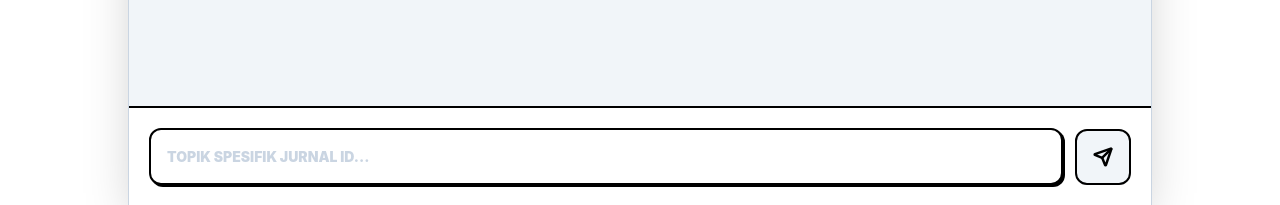
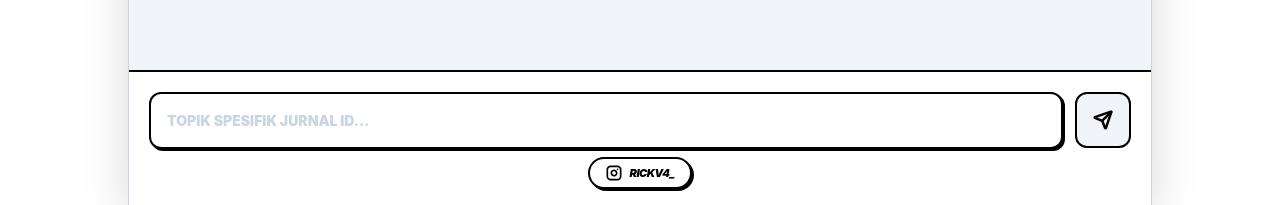
Before and after one commit to rickv-max/SkripsiGen, a React (Vite) app: page / in a window 1280 px wide. Shown: the part 595-800 px from the top of the page. Built offline with nearby package versions, Linux system fonts and the light colour scheme; no server answers.

Commit message:
Enhance footer with Instagram link and update input layout
Added Instagram icon and link to the footer. Updated input section for better layout.

```diff
--- a/src/App.jsx
+++ b/src/App.jsx
@@ -1,5 +1,5 @@
 import React, { useState, useEffect, useRef } from 'react';
-import { Send, Bot, User, ExternalLink, RefreshCw, Sparkles, ChevronLeft, ShieldCheck, Copy, Check } from 'lucide-react';
+import { Send, Bot, User, ExternalLink, RefreshCw, Sparkles, ChevronLeft, ShieldCheck, Copy, Check, Instagram } from 'lucide-react';
 
 const apiKey = import.meta.env.VITE_GR0Q_API_KEY;
 
@@ -15,7 +15,6 @@ export default function App() {
   const [inputValue, setInputValue] = useState('');
   const [isLoading, setIsLoading] = useState(false);
 
-  // State untuk melacak status salin tombol utama dan kotak DOI
   const [copiedId, setCopiedId] = useState(null);
   const [copiedDoi, setCopiedDoi] = useState(null);
 
@@ -29,7 +28,6 @@ export default function App() {
     scrollToBottom();
   }, [messages, isLoading]);
 
-  // Fungsi AI untuk memverifikasi relevansi jurnal
   const verifyRelevanceWithAI = async (userQuery, results) => {
     try {
       const response = await fetch(
@@ -51,13 +49,12 @@ export default function App() {
       const relevantIndexes = JSON.parse(data.candidates?.[0]?.content?.parts?.[0]?.text);
       return results.filter((_, index) => relevantIndexes.includes(index));
     } catch (error) {
-      return results.slice(0, 15); // Fallback ke top 15 jika AI gagal
+      return results.slice(0, 15);
     }
   };
 
   const fetchJournalsWithAccuracy = async (userQuery) => {
     try {
-      // Step 1: Broad search
       const url = `https://api.crossref.org/works?query=${encodeURIComponent(userQuery + " Indonesia")}&rows=40`;
       const res = await fetch(url);
       const data = await res.json();
@@ -80,7 +77,6 @@ export default function App() {
         }
       }
 
-      // Step 2: AI Re-ranking untuk akurasi
       if (rawResults.length > 5) {
         return await verifyRelevanceWithAI(userQuery, rawResults);
       }
@@ -142,7 +138,6 @@ export default function App() {
     document.body.removeChild(textArea);
   };
 
-  // Fungsi khusus untuk menyalin teks DOI saja
   const handleCopyDoi = (e, doi) => {
     e.preventDefault();
     const textArea = document.createElement("textarea");
@@ -158,7 +153,7 @@ export default function App() {
   return (
     <div className="flex flex-col h-screen w-full max-w-md md:max-w-3xl lg:max-w-5xl mx-auto bg-[#F1F5F9] font-sans border-x border-slate-300 shadow-2xl transition-all duration-300">
 
-      {/* Header Ramping & Solid */}
+      {/* Header */}
       <div className="bg-white border-b-2 border-black p-3 md:px-6 md:py-4 flex items-center justify-between sticky top-0 z-50">
         <div className="flex items-center gap-2 md:gap-3">
           <ChevronLeft size={18} className="text-slate-400 md:hidden" />
@@ -180,15 +175,12 @@ export default function App() {
       <div className="flex-1 overflow-y-auto p-4 md:p-6 space-y-4 md:space-y-6">
         {messages.map((msg) => (
           <div key={msg.id} className={`flex ${msg.sender === 'user' ? 'justify-end' : 'justify-start'}`}>
-
             <div className={`flex w-full ${msg.type === 'journals' ? 'max-w-[95%] md:max-w-[90%]' : 'max-w-[88%] md:max-w-[75%] lg:max-w-[65%]'} items-start gap-2 md:gap-3 ${msg.sender === 'user' ? 'flex-row-reverse' : ''}`}>
-
               <div className={`w-8 h-8 md:w-10 md:h-10 border border-black rounded-lg flex-shrink-0 flex items-center justify-center shadow-[1px_1px_0px_0px_rgba(0,0,0,1)] ${
                 msg.sender === 'user' ? 'bg-white' : 'bg-[#FDE047]'
               }`}>
                 {msg.sender === 'user' ? <User size={16} className="md:w-5 md:h-5" /> : <Bot size={16} className="md:w-5 md:h-5" />}
               </div>
-
               <div className={`flex flex-col w-full ${msg.sender === 'user' ? 'items-end' : 'items-start'}`}>
                 {msg.content && (
                   <div className={`p-3 md:p-4 border-2 border-black rounded-xl shadow-[2px_2px_0px_0px_rgba(0,0,0,1)] text-[13px] md:text-[15px] font-bold leading-snug w-fit ${
@@ -201,7 +193,6 @@ export default function App() {
                     ))}
                   </div>
                 )}
-
                 {msg.type === 'journals' && (
                   <div className="mt-3 md:mt-4 grid grid-cols-1 md:grid-cols-2 gap-3 md:gap-4 w-full">
                     {msg.journals.map((j, index) => (
@@ -212,18 +203,14 @@ export default function App() {
                            </div>
                            <span className="text-[10px] md:text-[11px] font-black text-slate-300">#{index + 1}</span>
                         </div>
-
                         <h3 className="flex-grow font-black text-[13px] md:text-[14px] leading-tight mb-3 text-black line-clamp-3 uppercase italic tracking-tight">
                           {j.title}
                         </h3>
-
                         <div className="flex items-center gap-2 text-[10px] md:text-[11px] font-bold text-slate-400 mb-3 uppercase truncate italic">
                            <span className="text-black truncate max-w-[60%]">{j.authors}</span>
                            <span className="w-1 h-1 bg-slate-300 rounded-full flex-shrink-0"></span>
                            <span className="flex-shrink-0">{j.year}</span>
                         </div>
-
-                        {/* Box DOI yang interaktif dan bisa disalin */}
                         <div
                           onClick={(e) => handleCopyDoi(e, j.id)}
                           className="group/doi bg-slate-50 hover:bg-[#FDE047]/20 border border-black rounded-lg p-2 md:p-2.5 mb-3 flex items-center justify-between cursor-pointer transition-colors"
@@ -238,7 +225,6 @@ export default function App() {
                              <Copy size={14} className="text-slate-400 group-hover/doi:text-black flex-shrink-0 ml-2 transition-colors" />
                            )}
                         </div>
-
                         <button
                           onClick={() => handleAction(j)}
                           className={`w-full border-2 border-black py-2.5 md:py-3 rounded-lg font-black uppercase text-[10px] md:text-[11px] flex items-center justify-center gap-2 transition-all shadow-[2px_2px_0px_0px_rgba(0,0,0,1)] active:shadow-none active:translate-x-[2px] active:translate-y-[2px] ${
@@ -256,7 +242,6 @@ export default function App() {
             </div>
           </div>
         ))}
-
         {isLoading && (
           <div className="flex justify-start">
             <div className="bg-white border border-black p-2 md:p-3 rounded-lg shadow-[2px_2px_0px_0px_rgba(0,0,0,1)] flex items-center gap-2 md:gap-3">
@@ -268,8 +253,9 @@ export default function App() {
         <div ref={messagesEndRef} />
       </div>
 
-      {/* Input Ramping */}
-      <div className="p-3 md:p-5 bg-white border-t-2 border-black sticky bottom-0 z-10">
+      {/* Input Ramping & Social Link */}
+      <div className="bg-white border-t-2 border-black sticky bottom-0 z-10">
+        <div className="p-3 md:p-5 pb-1 md:pb-2">
           <form onSubmit={handleSendMessage} className="flex items-center gap-2 md:gap-3">
             <input
               type="text"
@@ -288,6 +274,20 @@ export default function App() {
             </button>
           </form>
         </div>
+
+        {/* Instagram Logo Section */}
+        <div className="flex justify-center pb-3 md:pb-4">
+          <a
+            href="https://www.instagram.com/rickv4_?igsh=N3JqcG84NG9obnli&utm_source=qr"
+            target="_blank"
+            rel="noopener noreferrer"
+            className="flex items-center gap-2 bg-white border-2 border-black px-4 py-1.5 rounded-full shadow-[2px_2px_0px_0px_rgba(0,0,0,1)] hover:bg-slate-50 transition-all hover:-translate-y-0.5 active:shadow-none active:translate-y-0.5"
+          >
+            <Instagram size={16} className="text-black" strokeWidth={2.5} />
+            <span className="text-[10px] md:text-[11px] font-black uppercase italic tracking-tighter">rickv4_</span>
+          </a>
+        </div>
+      </div>
     </div>
   );
 }
```
Lines whose indentation alone changed are shown as unchanged.
